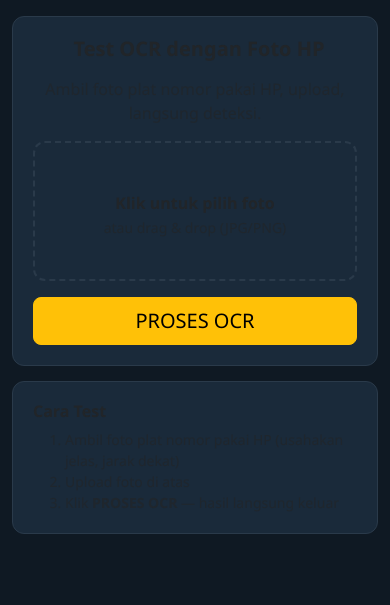
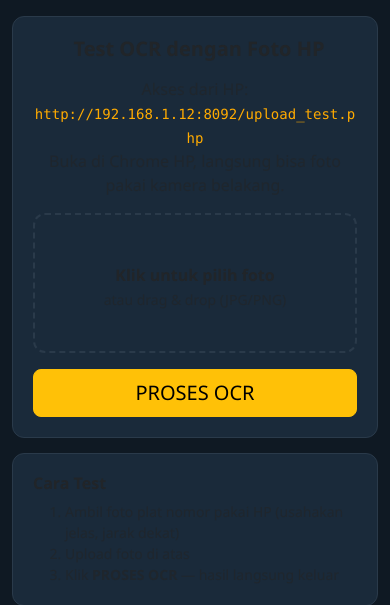
Before and after one commit to ujangkrisno/plat-reader, a PHP site: page /snapshot/upload_test.php in a window 390 px wide. Shown: the part 56-661 px from the top of the page. Run offline with PHP 8.4, Linux system fonts and the light colour scheme; data comes from the database, SQL or seed files in the repository.

Commit message:
mobile camera capture via upload page + capture attribute

```diff
--- a/upload_test.php
+++ b/upload_test.php
@@ -76,14 +76,14 @@ body{background:#0f1923;color:#fff;font-family:'Segoe UI',sans-serif}
     <div class="col-md-8">
       <div class="card text-center">
         <h5 class="fw-bold mb-3"><i class="fas fa-camera-retro me-2"></i>Test OCR dengan Foto HP</h5>
-        <p class="text-muted">Ambil foto plat nomor pakai HP, upload, langsung deteksi.</p>
+        <p class="text-muted">Akses dari HP: <code style="color:#ffab00">http://192.168.1.12:8092/upload_test.php</code><br>Buka di Chrome HP, langsung bisa foto pakai kamera belakang.</p>
 
         <form method="post" enctype="multipart/form-data">
           <label class="upload-area d-block" id="dropzone">
             <i class="fas fa-cloud-upload-alt" style="font-size:3rem;color:#ffab00"></i>
             <p class="mt-2 mb-0"><strong>Klik untuk pilih foto</strong></p>
             <small class="text-muted">atau drag & drop (JPG/PNG)</small>
-            <input type="file" name="foto" accept="image/jpeg,image/png" required style="display:none" id="fileInput">
+            <input type="file" name="foto" accept="image/*" capture="environment" required style="display:none" id="fileInput">
           </label>
           <div id="preview" class="mt-3" style="display:none">
             <img id="previewImg" style="max-width:100%;max-height:400px;border-radius:8px;">
```
